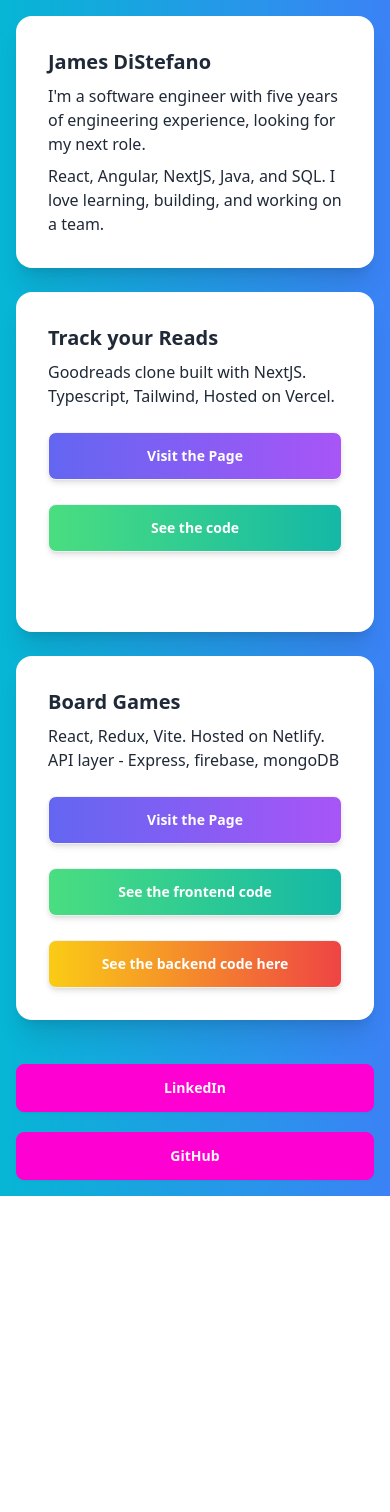
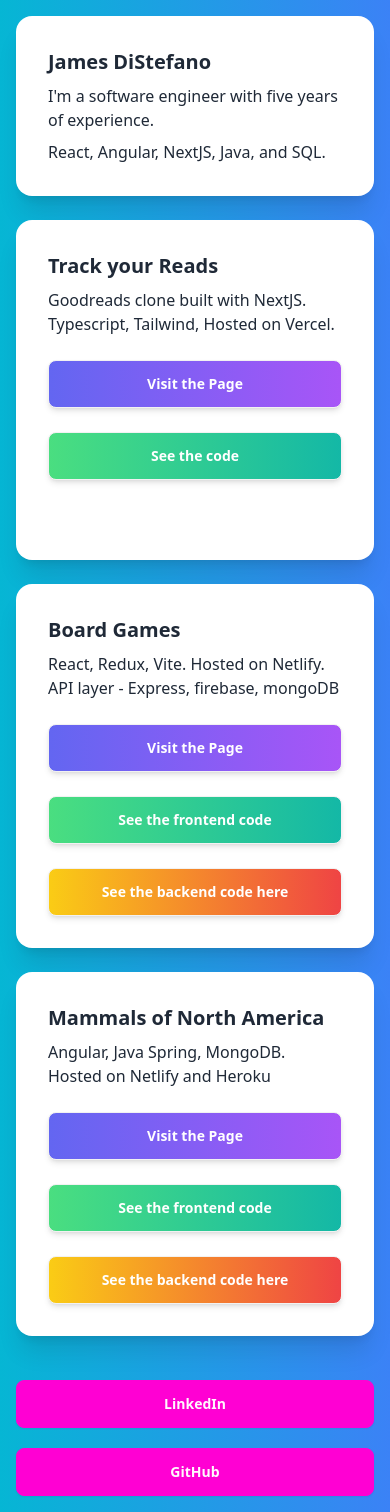
Before and after one commit to JamesDiStef/homepage, an Angular app: page / in a window 390 px wide. Before the commit the page ends 1196 px from the top, so only its background shows below. Built offline with nearby package versions, Linux system fonts and the light colour scheme.

Commit message:
add animals back for mobile, update text, and link to java spring backend

```diff
--- a/src/app/home/home.component.html
+++ b/src/app/home/home.component.html
@@ -22,14 +22,8 @@
       <div class="card bg-base-100 w-full shadow-xl lg:text-xl">
         <div class="card-body">
           <h2 class="card-title">James DiStefano</h2>
-          <p>
-            I'm a software engineer with five years of engineering experience,
-            looking for my next role.
-          </p>
-          <p>
-            React, Angular, NextJS, Java, and SQL. I love learning, building,
-            and working on a team.
-          </p>
+          <p>I'm a software engineer with five years of experience.</p>
+          <p>React, Angular, NextJS, Java, and SQL.</p>
         </div>
       </div>
     </div>
@@ -62,15 +56,19 @@
       ></app-link-card>
     </div>
 
-    <div class="hidden md:flex items-stretch">
+    <div class="flex items-stretch">
       <app-link-card
         class="flex-1 w-full h-full"
         [title]="'Mammals of North America'"
-        [description]="'Angular, Express, MongoDB.'"
+        [description]="
+          'Angular, Java Spring, MongoDB.  Hosted on Netlify and Heroku'
+        "
         [codeButtonText]="'See the frontend code'"
         [link]="'https://rococo-lokum-be94cf.netlify.app/'"
         [codeButtonLink]="'https://github.com/JamesDiStef/mammals'"
-        [backendCodeButtonLink]="''"
+        [backendCodeButtonLink]="
+          'https://github.com/JamesDiStef/animals-service/tree/master'
+        "
       ></app-link-card>
     </div>
 
```
